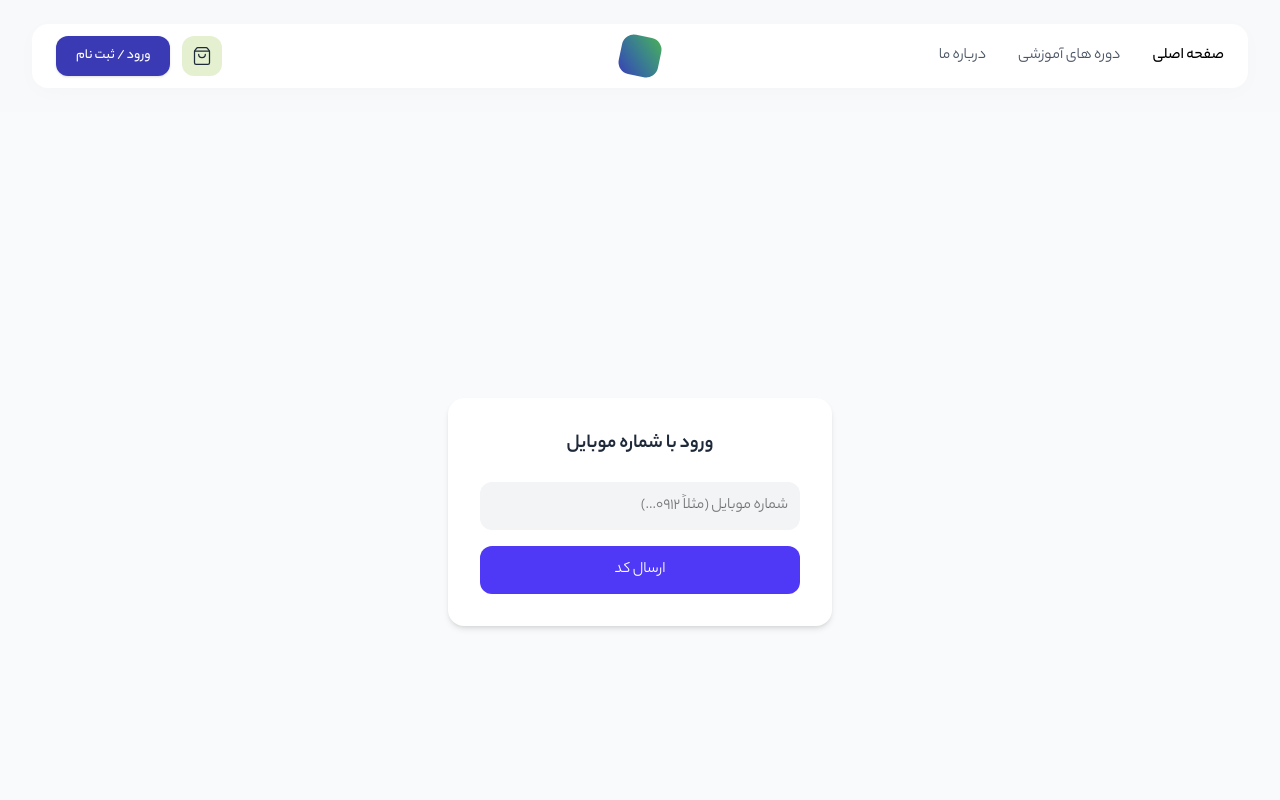
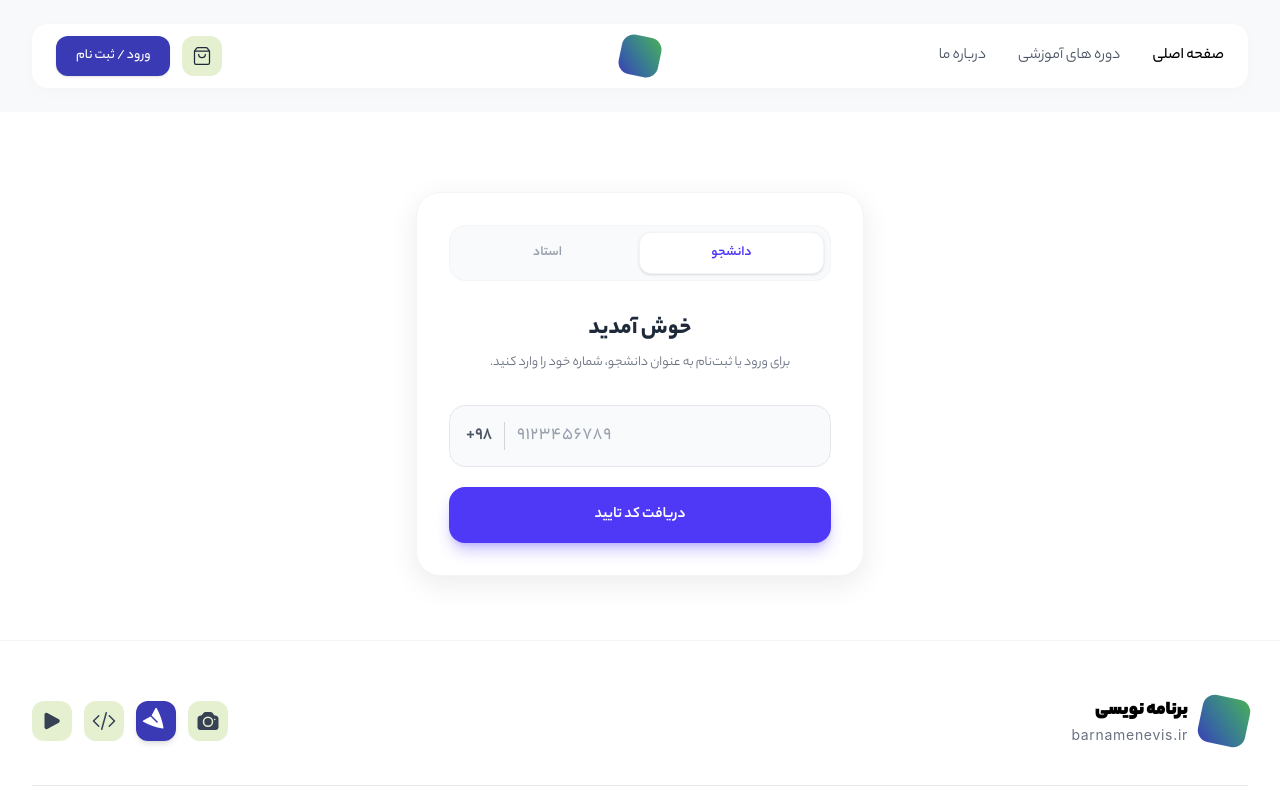
Before and after one commit to abolfazlhn4/codelearn, a React (Vite) app in the folder frontend/: page /auth in a window 1280 px wide. Shown: the top 800 px of the page. Built offline with nearby package versions, Linux system fonts and the light colour scheme.

Commit message:
athentication update

```diff
--- a/frontend/src/pages/Auth.jsx
+++ b/frontend/src/pages/Auth.jsx
@@ -1,23 +1,39 @@
 import React, { useState } from "react";
-
 import api from "../api/api.js";
 
 export default function Auth() {
+  const [role, setRole] = useState("student");
   const [step, setStep] = useState("phone");
-  const [phone, setPhone] = useState("");
+  const [phonePart, setPhonePart] = useState("");
   const [otp, setOtp] = useState("");
   const [sessionToken, setSessionToken] = useState(null);
   const [loading, setLoading] = useState(false);
   const [error, setError] = useState(null);
 
+  const handleTabChange = (newRole) => {
+    setRole(newRole);
+    setStep("phone");
+    setPhonePart("");
+    setOtp("");
+    setError(null);
+  };
+
   const handleSendOtp = async (e) => {
     e.preventDefault();
+    setError(null);
+
+    const phoneRegex = /^9\d{9}$/;
+    if (!phoneRegex.test(phonePart)) {
+      setError("شماره باید با 9 شروع شود و 10 رقم باشد (مثال: 9123456789)");
+      return;
+    }
+
+    const fullPhone = `+98${phonePart}`;
     setLoading(true);
-    setError(null);
 
     try {
       const res = await api.post(`/api/v1/users/auth/phone/register/`, {
-        phone_number: phone,
+        phone_number: fullPhone,
       });
       setSessionToken(res.data.session_token);
       setStep("verify");
@@ -33,24 +49,27 @@ export default function Auth() {
     setLoading(true);
     setError(null);
 
+    const fullPhone = `+98${phonePart}`;
+
     try {
-      //اضافه شدن "با کریدنشال" برای دریافت و ذخیره کوکی رفرش توکن
       const res = await api.post(
         `/api/v1/users/auth/phone/verify/`,
         {
-          phone_number: phone,
+          phone_number: fullPhone,
           security_code: otp,
           session_token: sessionToken,
         },
-        {
-          withCredentials: true, //برای ذخیره کوکی HttpOnly
-        },
+        { withCredentials: true },
       );
 
       localStorage.setItem("access_token", res.data.access_token);
-      localStorage.setItem("user_phone", phone);
+      localStorage.setItem("user_phone", fullPhone);
 
+      if (role === "instructor") {
+        window.location.href = "/instructor-panel";
+      } else {
         window.location.href = "/user-panel";
+      }
     } catch (err) {
       setError("کد واردشده اشتباه است یا منقضی شده.");
     } finally {
@@ -59,36 +78,82 @@ export default function Auth() {
   };
 
   return (
-    <div className="flex justify-center items-center min-h-screen bg-gray-50">
-      <div className="bg-white rounded-2xl shadow-md p-8 w-full max-w-sm">
-        <h2 className="text-xl font-bold text-gray-800 text-center mb-6">
-          {step === "phone" ? "ورود با شماره موبایل" : "تأیید کد ارسال‌شده"}
+    <div className="flex justify-center mt-20 mb-16 bg-transparent" dir="rtl">
+      <div className="bg-white rounded-3xl shadow-[0_8px_30px_rgb(0,0,0,0.08)] border border-gray-100 p-6 sm:p-8 w-full max-w-md mx-4 transition-all">
+        {/* تب‌های انتخاب نقش */}
+        <div className="flex bg-gray-50 p-1.5 rounded-2xl mb-8 border border-gray-100">
+          <button
+            onClick={() => handleTabChange("student")}
+            className={`flex-1 py-2.5 text-sm font-bold rounded-xl transition-all duration-300 ${
+              role === "student"
+                ? "bg-white text-indigo-600 shadow-sm border border-gray-100"
+                : "text-gray-400 hover:text-gray-600"
+            }`}
+          >
+            دانشجو
+          </button>
+          <button
+            onClick={() => handleTabChange("instructor")}
+            className={`flex-1 py-2.5 text-sm font-bold rounded-xl transition-all duration-300 ${
+              role === "instructor"
+                ? "bg-white text-indigo-600 shadow-sm border border-gray-100"
+                : "text-gray-400 hover:text-gray-600"
+            }`}
+          >
+            استاد
+          </button>
+        </div>
+
+        <div className="text-center mb-8">
+          <h2 className="text-2xl font-extrabold text-gray-800 mb-2">
+            {step === "phone" ? "خوش آمدید" : "تأیید شماره موبایل"}
           </h2>
+          <p className="text-sm text-gray-500">
+            {step === "phone"
+              ? `برای ورود یا ثبت‌نام به عنوان ${role === "student" ? "دانشجو" : "استاد"}، شماره خود را وارد کنید.`
+              : `کد پیامک شده به شماره +98${phonePart} را وارد کنید.`}
+          </p>
+        </div>
 
         {error && (
-          <div className="text-red-600 text-center mb-4 text-sm">{error}</div>
+          <div className="bg-red-50 text-red-600 px-4 py-3 rounded-xl mb-6 text-sm font-medium border border-red-100 flex items-center justify-center">
+            {error}
+          </div>
         )}
 
         <form
           onSubmit={step === "phone" ? handleSendOtp : handleVerifyOtp}
-          className="space-y-4"
+          className="space-y-5"
         >
           {step === "phone" ? (
+            <div
+              className="flex items-center w-full p-4 rounded-2xl bg-gray-50 border border-gray-200 focus-within:bg-white focus-within:border-indigo-500 focus-within:ring-4 focus-within:ring-indigo-500/10 transition-all text-left"
+              dir="ltr"
+            >
+              <span className="text-gray-600 font-bold text-lg pr-3 border-r border-gray-300">
+                +98
+              </span>
               <input
                 type="tel"
-              placeholder="شماره موبایل (مثلاً 0912...)"
-              className="w-full p-3 rounded-xl bg-gray-100 text-right focus:ring-2 focus:ring-indigo-500 outline-none"
-              value={phone}
-              onChange={(e) => setPhone(e.target.value)}
+                className="w-full bg-transparent outline-none pl-3 text-gray-800 font-medium text-lg tracking-wider placeholder-gray-400"
+                value={phonePart}
+                onChange={(e) =>
+                  setPhonePart(e.target.value.replace(/\D/g, ""))
+                }
+                placeholder="9123456789"
+                maxLength={10}
                 required
               />
+            </div>
           ) : (
             <input
               type="text"
-              placeholder="کد یک‌بار مصرف"
-              className="w-full p-3 rounded-xl bg-gray-100 text-right focus:ring-2 focus:ring-indigo-500 outline-none"
+              dir="ltr"
+              placeholder="000000"
+              className="w-full p-4 rounded-2xl bg-gray-50 text-gray-800 border border-gray-200 focus:bg-white focus:border-indigo-500 focus:ring-4 focus:ring-indigo-500/10 outline-none transition-all text-center font-bold text-2xl tracking-[0.5em]"
               value={otp}
-              onChange={(e) => setOtp(e.target.value)}
+              onChange={(e) => setOtp(e.target.value.replace(/\D/g, ""))}
+              maxLength={6}
               required
             />
           )}
@@ -96,22 +161,22 @@ export default function Auth() {
           <button
             type="submit"
             disabled={loading}
-            className="w-full py-3 bg-indigo-600 hover:bg-indigo-700 text-white rounded-xl transition-all"
+            className="w-full py-4 bg-indigo-600 hover:bg-indigo-700 disabled:bg-indigo-400 text-white font-bold rounded-2xl shadow-lg shadow-indigo-600/30 transition-all duration-300"
           >
             {loading
-              ? "در حال پردازش..."
+              ? "چند لحظه صبر کنید..."
               : step === "phone"
-                ? "ارسال کد"
-                : "تأیید کد"}
+                ? "دریافت کد تایید"
+                : "تأیید و ورود"}
           </button>
         </form>
 
         {step === "verify" && (
           <button
-            className="mt-4 text-sm text-gray-500 hover:underline"
+            className="mt-6 text-sm font-medium text-gray-500 hover:text-indigo-600 transition-colors w-full text-center"
             onClick={() => setStep("phone")}
           >
-            بازگشت به مرحله قبل
+            ویرایش شماره موبایل
           </button>
         )}
       </div>
```
Lines whose indentation alone changed are shown as unchanged.
